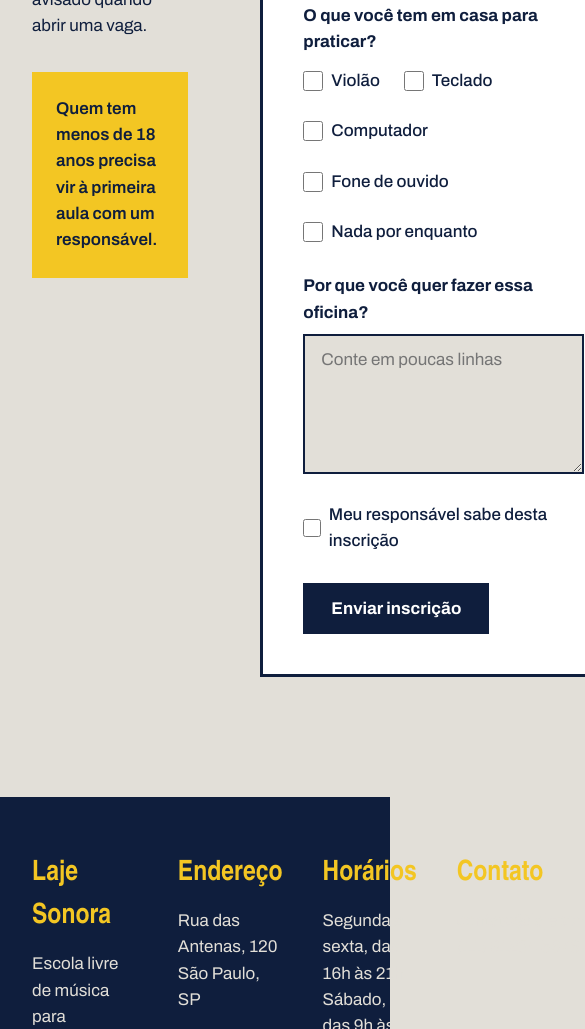
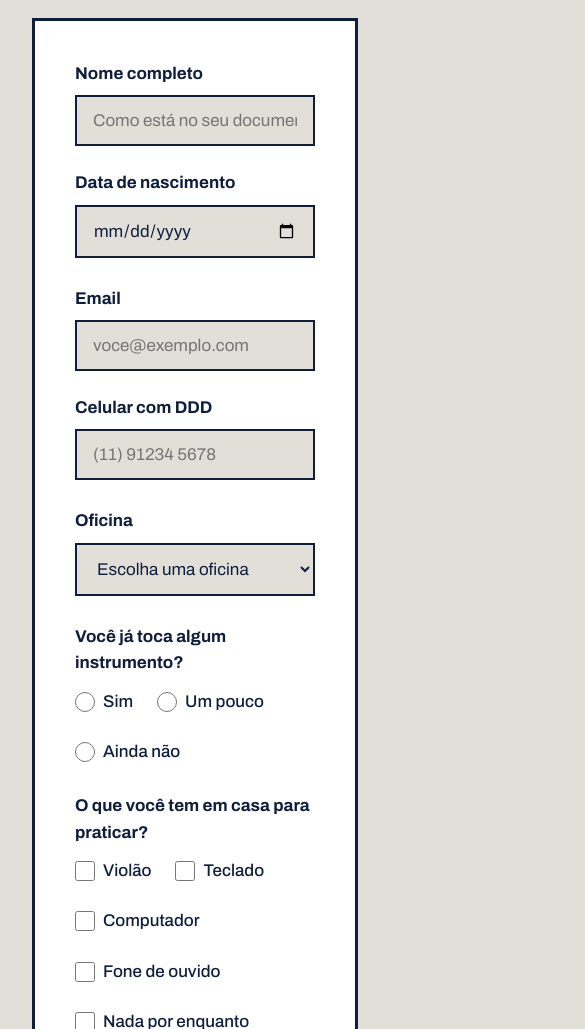
Before and after one commit to mariaeduardasantos-netizen/laje_sonora, a plain HTML site: page inscricao.html in a window 390 px wide. Shown: the part 971-2000 px from the top of the page, 585 px wide, since content can reach past the window. Drawn offline with Linux system fonts and the light colour scheme; a web font is replaced by a local one.

Commit message:
Versão para celular

```diff
--- a/index.css
+++ b/index.css
@@ -233,3 +233,33 @@ h1, h2, h3 {
     color: var(--fita);
     margin-bottom: 12px;
 }
+
+
+@media (max-width: 800px) {
+
+    .cartazes,
+    .passos,
+    .rodape-colunas {
+        flex-direction: column;
+    }
+
+    .cartaz-principal h1 {
+        font-size: 84px;
+    }
+
+}
+
+
+@media (max-width: 800px) {
+
+    .inscricao,
+    .linha,
+    .rodape-colunas {
+        flex-direction: column;
+    }
+
+    .titulo-pagina {
+        font-size: 96px;
+    }
+
+}
```
